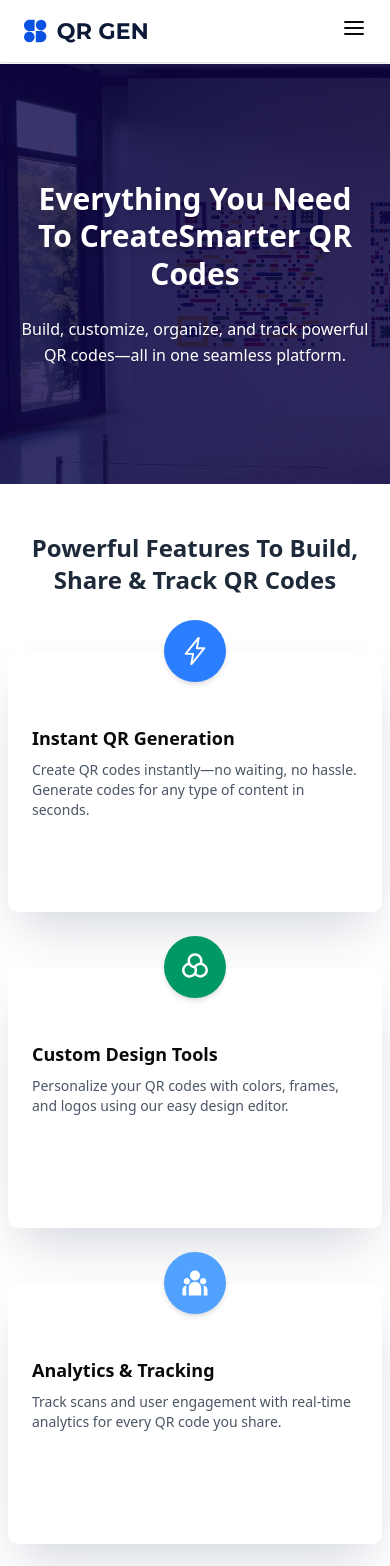
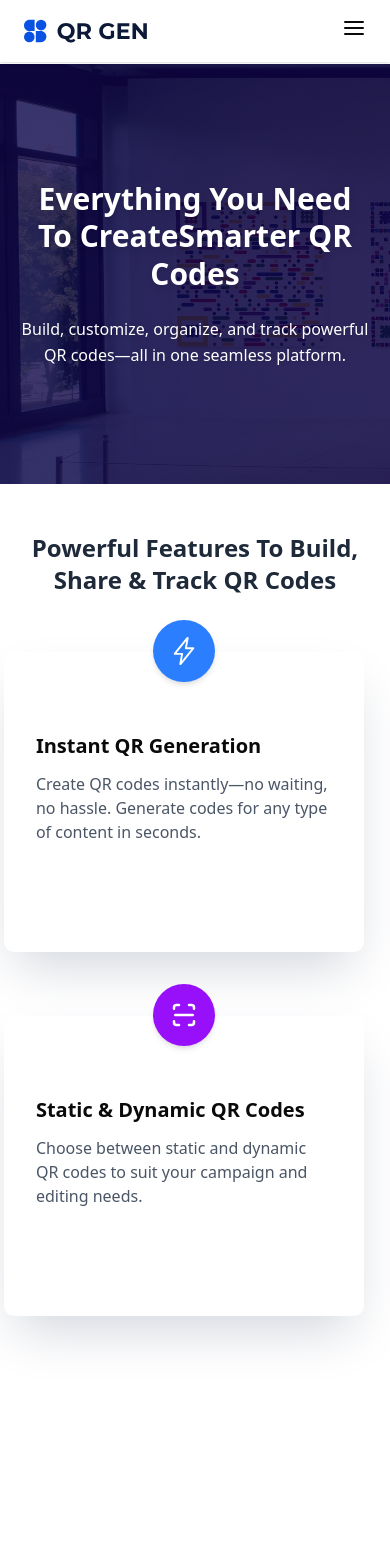
Before and after one commit to kdgyimah/qrcode, a Next.js app: page /product/featurepage in a window 390 px wide. Shown: the top 1566 px of the page. Built offline with nearby package versions, Linux system fonts and the light colour scheme.

Commit message:
Refactor FeatureInfoSection component; remove unused icon import, enhance card layout, and improve responsive design for better user experience

```diff
--- a/components/featurep/FeatureInfoSection.tsx
+++ b/components/featurep/FeatureInfoSection.tsx
@@ -1,7 +1,7 @@
 "use client";
 
 import { RiTeamFill, RiBox3Line, RiColorFilterLine } from "react-icons/ri";
-import { PiFolderFill, PiFolder } from "react-icons/pi";
+import { PiFolder } from "react-icons/pi";
 import { TbScan } from "react-icons/tb";
 import { IoFlashOutline } from "react-icons/io5";
 
@@ -47,7 +47,7 @@
 export default function FeatureInfoSection() {
   return (
     <section
-      className="bg-white flex justify-center mt-12 mb-0 w-full"
+      className="bg-white flex justify-center mt-12  mb-0 w-full"
       style={{ minHeight: 600, maxWidth: "100vw" }}
     >
       <div className="flex flex-col w-full items-center">
@@ -60,38 +60,62 @@
 
         {/* Cards Container */}
         <div
-          className="
-            grid grid-cols-1
-            sm:grid-cols-2
-            lg:grid-cols-3
-            gap-y-14 gap-x-6
-            w-full
-            max-w-screen-xl
-            px-2 sm:px-4 md:px-8
-          "
+          className="relative mx-auto"
+          style={{
+            display: "grid",
+            gridTemplateColumns: "repeat(3, 360px)",
+            gridTemplateRows: "repeat(2, 300px)",
+            gap: 64,
+            width: 1148,
+            height: 980,
+            maxWidth: "98vw",
+          }}
         >
           {cards.map((card, i) => (
             <div
               key={card.title}
-              className="
-                relative bg-white rounded-lg shadow-2xl shadow-gray-300
-                p-6 md:p-8 flex flex-col items-start text-left
-                min-h-[260px] md:min-h-[280px]
-                max-w-full
-                transition-transform hover:scale-[1.02]
-              "
+              className="relative bg-white rounded-lg shadow-2xl shadow-gray-300 p-8 flex flex-col items-start text-left transition-transform hover:scale-[1.02]"
+              style={{
+                width: 360,
+                height: 300,
+                minWidth: 0,
+                minHeight: 0,
+              }}
             >
               <div
-                className={`absolute -top-8 self-center text-white rounded-full p-4 shadow-md ${card.iconBg}`}
+                className={`absolute -top-8 left-1/2 -translate-x-1/2 text-white rounded-full p-4 shadow-md ${card.iconBg}`}
               >
                 {card.icon}
               </div>
-              <h2 className="text-lg md:text-xl font-semibold mt-12 mb-2 md:mb-3">{card.title}</h2>
-              <p className="text-gray-600 text-sm md:text-base">{card.desc}</p>
+              <h2 className="text-xl font-semibold mt-12 mb-3">{card.title}</h2>
+              <p className="text-gray-600">{card.desc}</p>
             </div>
           ))}
         </div>
       </div>
+      {/* Responsive override for mobile */}
+      <style jsx>{`
+        @media (max-width: 1200px) {
+          .cards-grid {
+            grid-template-columns: 1fr 1fr;
+            grid-template-rows: repeat(3, 300px);
+            width: 100vw !important;
+            height: auto !important;
+            gap: 40px !important;
+          }
+        }
+        @media (max-width: 800px) {
+          .cards-grid {
+            grid-template-columns: 1fr;
+            grid-template-rows: repeat(6, 300px);
+            width: 100vw !important;
+            height: auto !important;
+            gap: 28px !important;
+            padding-left: 8px;
+            padding-right: 8px;
+          }
+        }
+      `}</style>
     </section>
   );
 }
```
